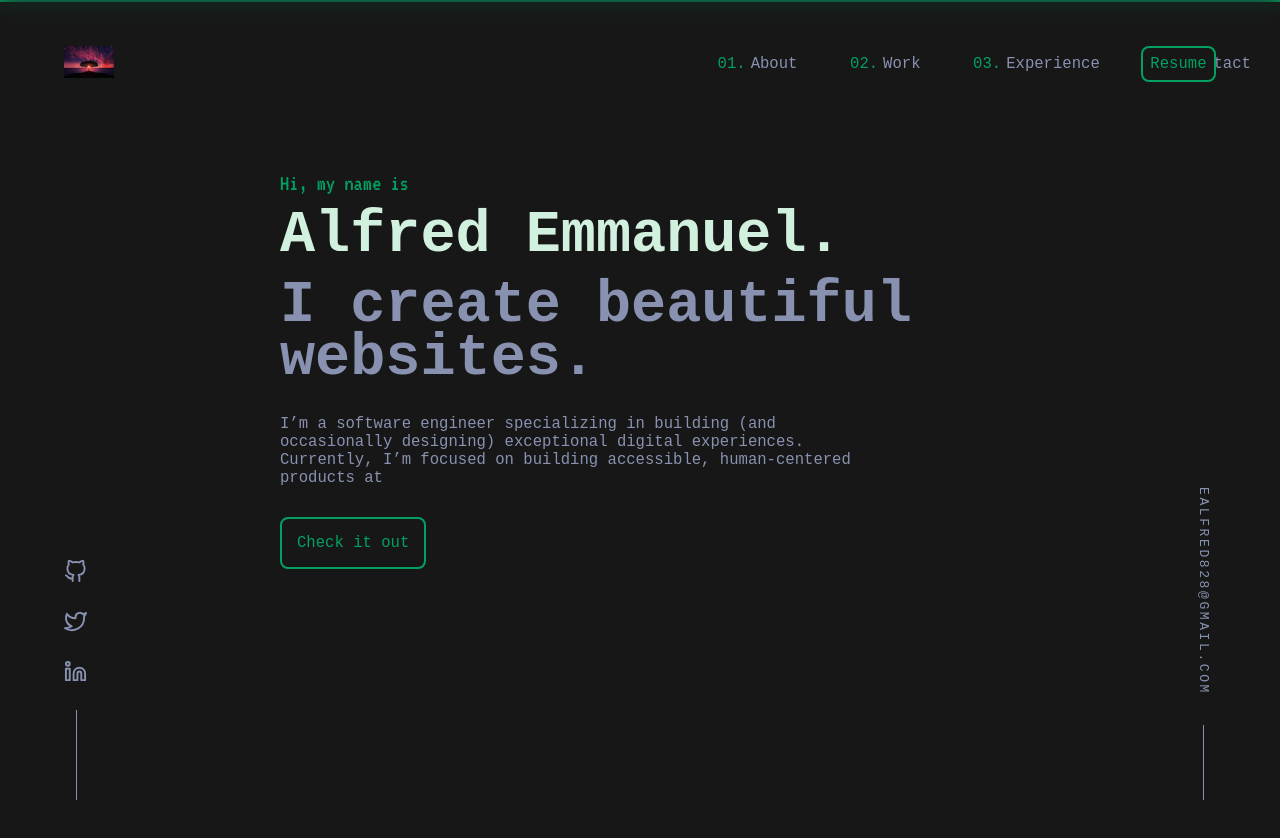
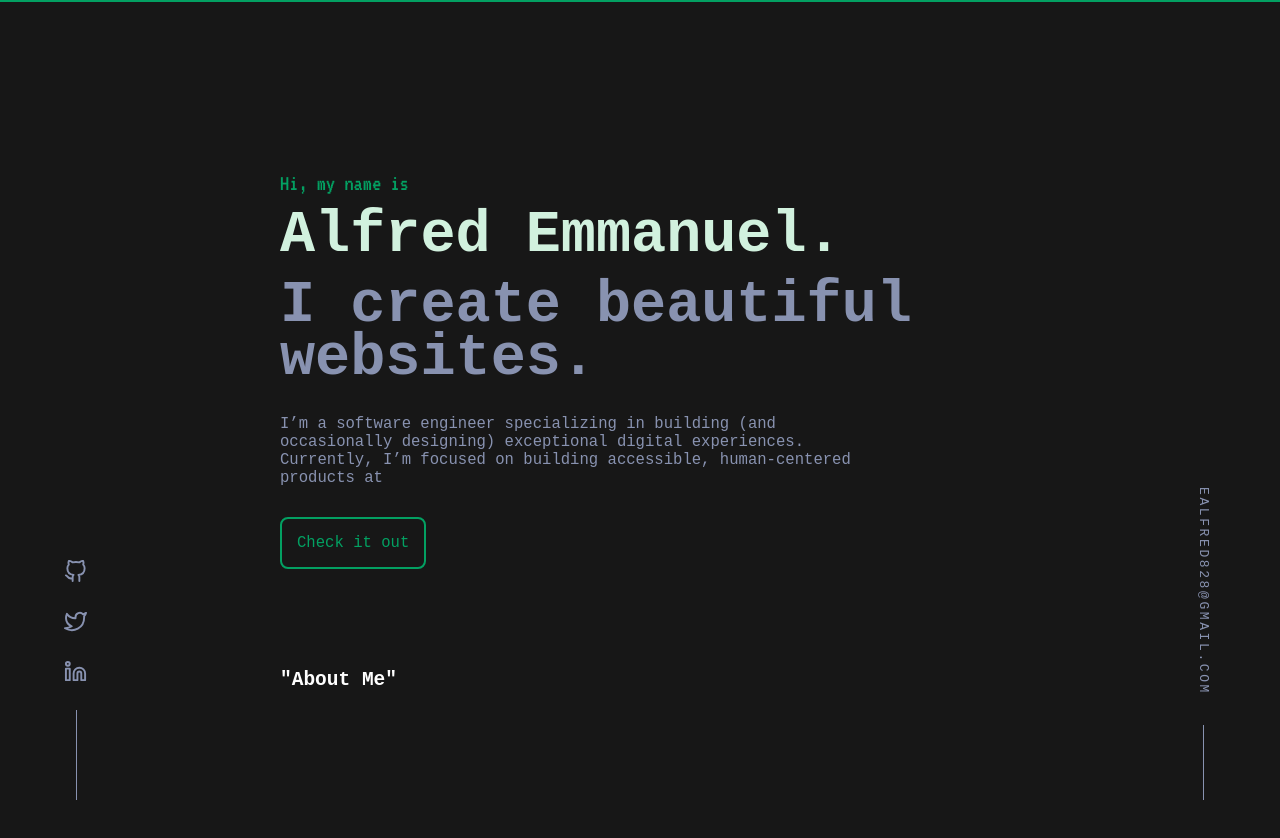
Before and after one commit to Alfred-Emmanuel/my-portfolio, a React (Create React App) app: page / in a window 1280 px wide. Shown: the top 838 px of the page. Before the commit the page ends 800 px from the top, so only its background shows below. Built offline with nearby package versions, Linux system fonts and the light colour scheme.

Commit message:
Added Header transition
Added the transition that hides the header during scroll down and started working on the 'About Me' section

```diff
--- a/src/Components/Header.jsx
+++ b/src/Components/Header.jsx
@@ -1,8 +1,27 @@
-import React, { Component } from "react";
+import React, { Component, useState, useEffect } from "react";
 
 function Header() {
+  const [scrollPosition, setScrollPosition] = useState(0);
+  const [headerVisible, setHeaderVisible] = useState(true);
+
+  useEffect(() => {
+    function handleScroll() {
+      const currentPosition = window.pageYOffset;
+      if (currentPosition >= scrollPosition) {
+        setHeaderVisible(false);
+      } else {
+        setHeaderVisible(true);
+      }
+      setScrollPosition(currentPosition);
+    }
+
+    window.addEventListener("scroll", handleScroll);
+    return () => {
+      window.removeEventListener("scroll", handleScroll);
+    };
+  }, [scrollPosition]);
   return (
-    <header>
+    <header className={headerVisible ? "" : "hide"}>
       <nav>
         <div>
           <img src="/logo.jpeg" />
--- a/src/Components/body.jsx
+++ b/src/Components/body.jsx
@@ -28,6 +28,14 @@ function Body() {
             <a>Check it out</a>
           </div>
         </section>
+
+        <section id="about">
+          <h2 className="about-me">"About Me"</h2>
+          <div>
+            <div></div>
+            <div></div>
+          </div>
+        </section>
       </main>
     </div>
   );
--- a/src/style.css
+++ b/src/style.css
@@ -14,12 +14,17 @@
     --whitish: #8892b0;
     --matrix-font: 'VT323', monospace;
     --monospace-font:  'Space Mono',"Fira Code","Fira Mono","Roboto Mono",monospace;
+    --transition: all 0.25s
+}
 
-}
+.hide {
+    opacity: 0;
+    transition: opacity 0.5s ease-out;
+  }
 
 header{
     width: 100%;
-    height: 16vh;
+    height: 100px;
     background-color: transparent;
     backdrop-filter: blur(10px);
     color:var(--whitish);
@@ -27,6 +32,7 @@ header{
     place-items: center;
     position: fixed;
     top:0px;
+    transition: var(--transition);
     /* place-content: center; */
 }
 
@@ -62,6 +68,11 @@ ol{
 
 svg{
     width:90%;
+}
+
+section{
+    margin: 0px auto;
+    padding:100px 0;
 }
 
 main {
@@ -134,6 +145,10 @@ main {
 .name-div{
     margin-top:1%;
     margin-bottom: 1.5%;
+}
+
+.menu{
+    background-color: transparent;
 }
 
 .menu ol{
@@ -270,3 +285,8 @@ main {
     margin: 0px auto;
     background-color: var(--whitish);
 }
+
+#about{
+    max-width: 900px;
+    color:white;
+}
```
